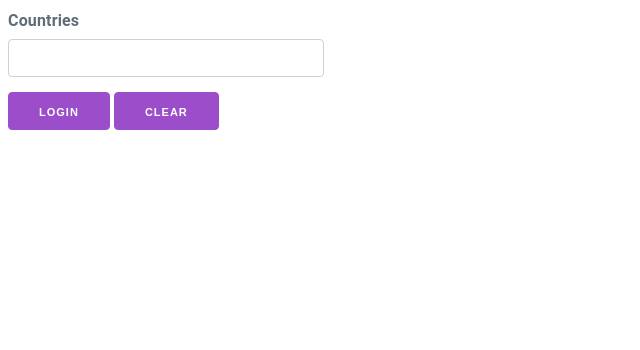
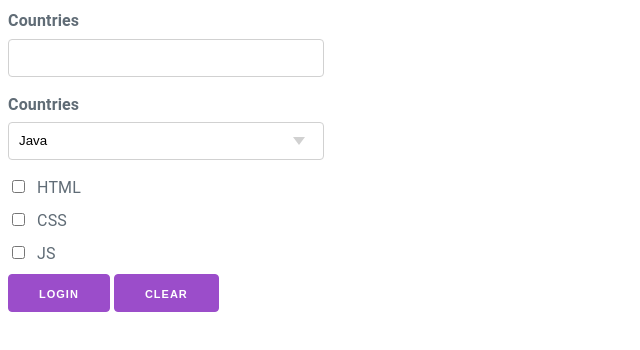
Before and after one commit to mmojahed93/reactjs-bootcamp-1400-1, a plain HTML site: page session-7/milligram.html in a window 1280 px wide. Shown: the whole page, without its empty margins (0-640 px from the left). Drawn offline with nearby package versions, Linux system fonts and the light colour scheme.

Commit message:
session-7: Added select examples

```diff
--- a/session-7/milligram.html
+++ b/session-7/milligram.html
@@ -5,6 +5,12 @@
     <title>Title</title>
     <link rel="stylesheet" href="css/bootstrap.css">
     <link rel="stylesheet" href="https://cdnjs.cloudflare.com/ajax/libs/milligram/1.4.1/milligram.css">
+
+    <style>
+        .checkbox-label {
+            margin-right: 1.5rem;
+        }
+    </style>
 
 </head>
 <body>
@@ -20,6 +26,31 @@
             <option data-value="4">Germany</option>
         </datalist>
     </div>
+    <div>
+        <label for="languages">Countries</label>
+        <select id="languages">
+            <option data-value="0">Select option...</option>
+            <option data-value="1">Python</option>
+            <option data-value="2" selected>Java</option>
+            <option data-value="3">JavaScript</option>
+            <option data-value="4">C++</option>
+        </select>
+    </div>
+
+    <div>
+        <div>
+            <input id="html" type="checkbox">
+            <label for="html" class="label-inline checkbox-label" >HTML</label>
+        </div>
+        <div>
+            <input id="CSS" type="checkbox">
+            <label for="CSS" class="label-inline checkbox-label">CSS</label>
+        </div>
+        <div>
+            <input id="JS" type="checkbox">
+            <label for="JS" class="label-inline checkbox-label">JS</label>
+        </div>
+    </div>
 
     <button class="btn btn-primary" type="submit">Login</button>
     <button class="btn btn-danger" type="reset">Clear</button>
```
